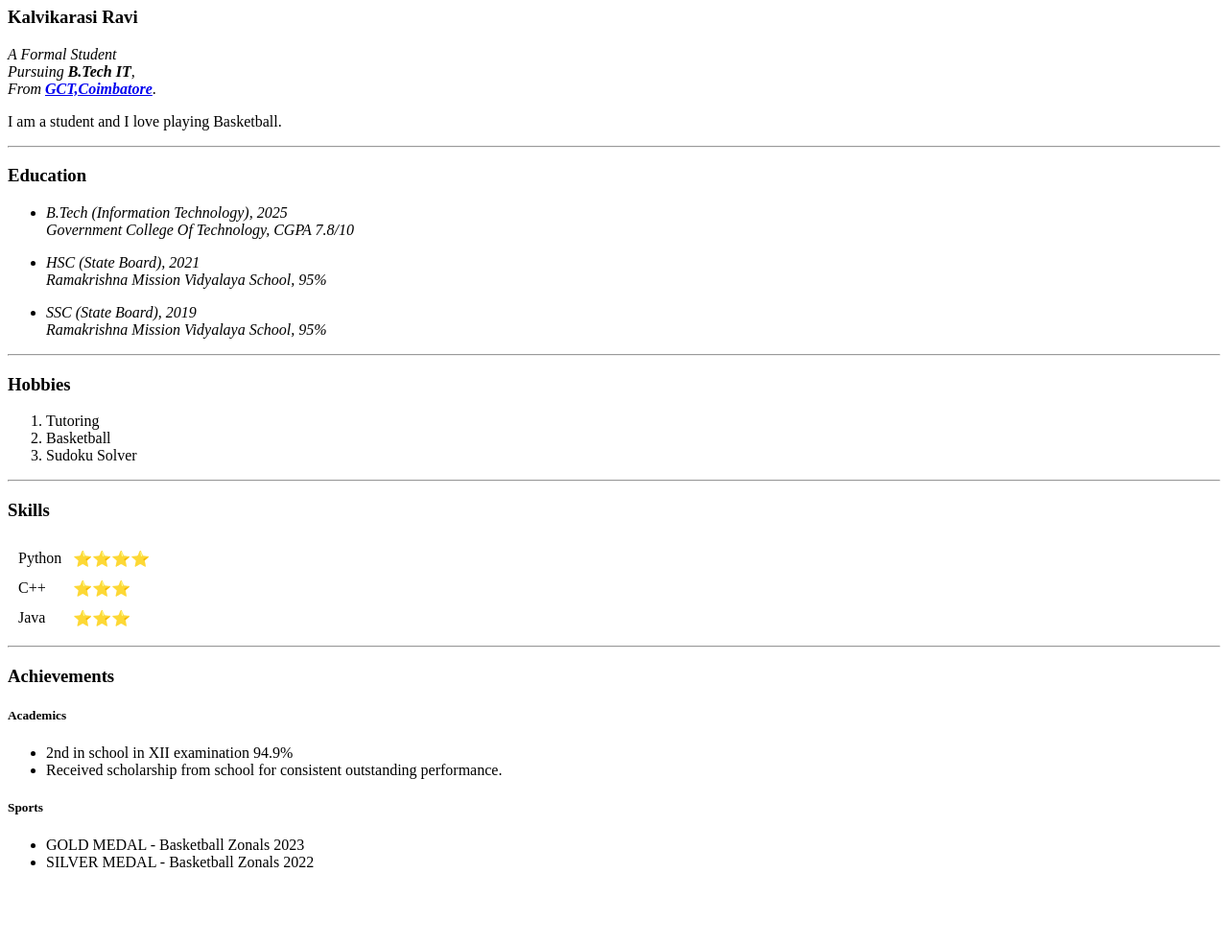
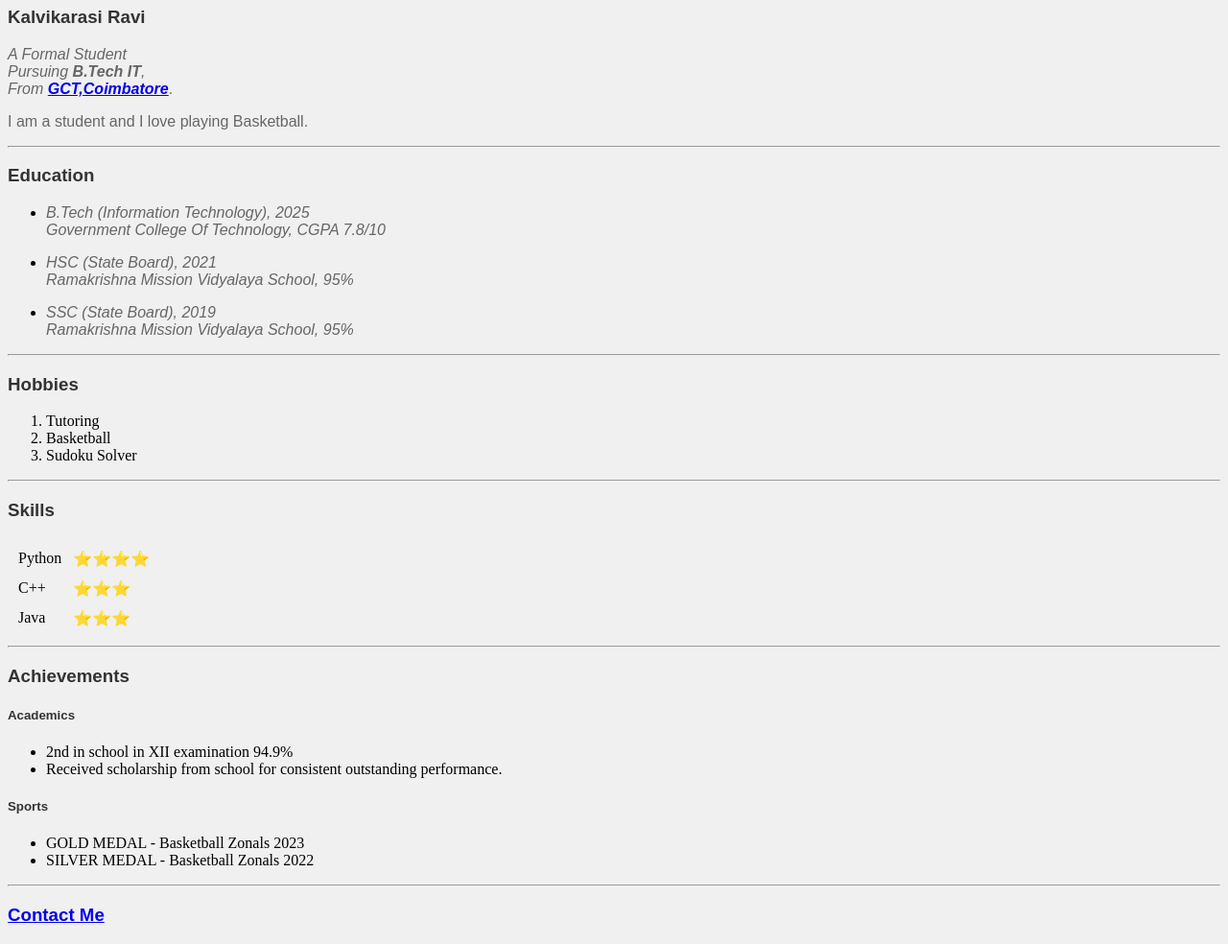
Before and after one commit to Kalvikarasi/Walmart-Ex1, a plain HTML site: page index.html in a window 1280 px wide. Shown: the part 73-1057 px from the top of the page at 96% size. Before the commit the page ends 997 px from the top, so only its background shows below. Drawn offline with Linux system fonts and the light colour scheme.

Commit message:
Update Added

```diff
--- a/index.html
+++ b/index.html
@@ -2,6 +2,7 @@
 <html lang="en">
 	<head>
 		<title>Walmart Exercise</title>
+		 <link rel="stylesheet" href="style.css">
 	</head>
 	<body>
 		<h1>About Me:</h1>
@@ -90,7 +91,9 @@
     </ul>
 
 </section>
+ <hr>
 
+    <h3><a href="contact_me.html">Contact Me</a></h3>
 
 	</body>
 </html>
```
